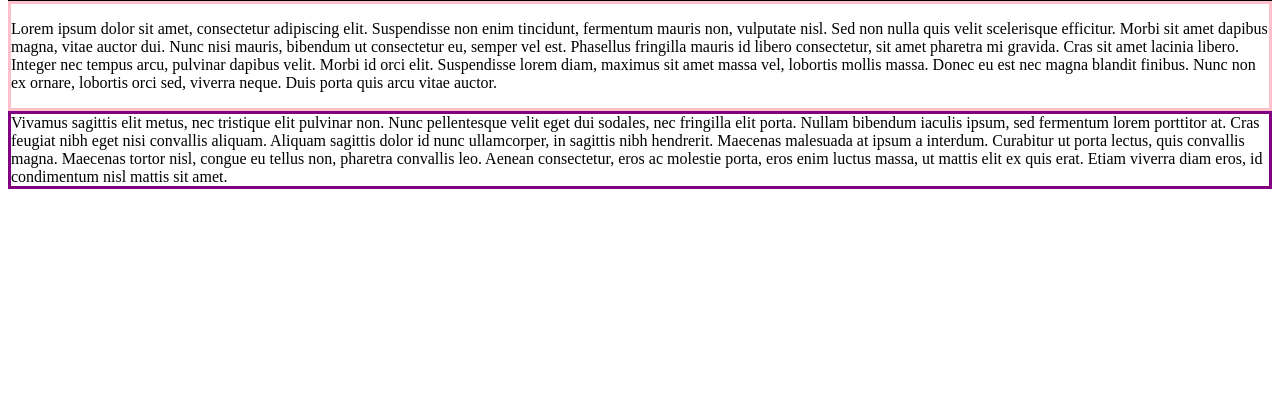
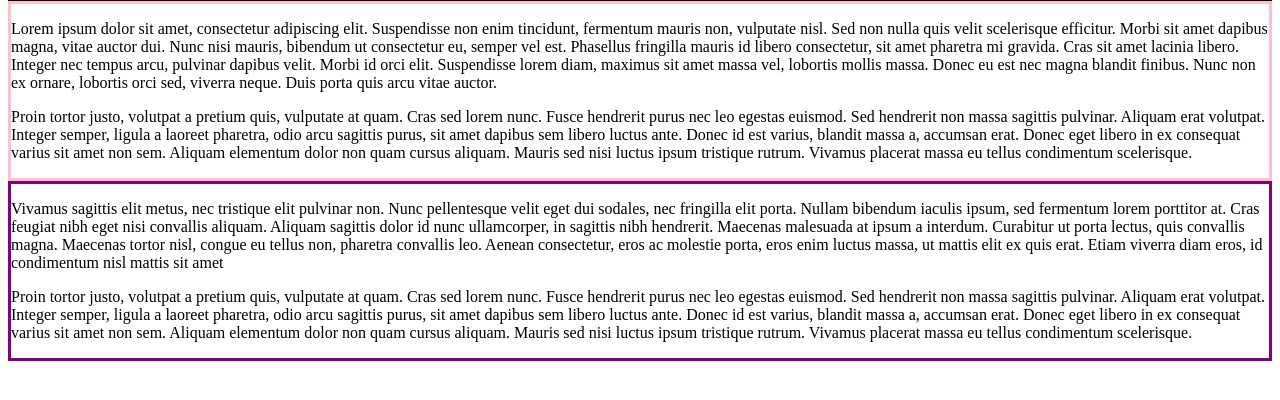
Before and after one commit to camilaZea/Exercice1, a plain HTML site: page index.htm in a window 1280 px wide. Shown: the part 198-598 px from the top of the page. Drawn offline with Linux system fonts and the light colour scheme.

```diff
--- a/index.htm
+++ b/index.htm
@@ -18,10 +18,18 @@
 
 		<main>
 			<p>Lorem ipsum dolor sit amet, consectetur adipiscing elit. Suspendisse non enim tincidunt, fermentum mauris non, vulputate nisl. Sed non nulla quis velit scelerisque efficitur. Morbi sit amet dapibus magna, vitae auctor dui. Nunc nisi mauris, bibendum ut consectetur eu, semper vel est. Phasellus fringilla mauris id libero consectetur, sit amet pharetra mi gravida. Cras sit amet lacinia libero. Integer nec tempus arcu, pulvinar dapibus velit. Morbi id orci elit. Suspendisse lorem diam, maximus sit amet massa vel, lobortis mollis massa. Donec eu est nec magna blandit finibus. Nunc non ex ornare, lobortis orci sed, viverra neque. Duis porta quis arcu vitae auctor.</p>
+
+			<p>Proin tortor justo, volutpat a pretium quis, vulputate at quam. Cras sed lorem nunc. Fusce hendrerit purus nec leo egestas euismod. Sed hendrerit non massa sagittis pulvinar. Aliquam erat volutpat. Integer semper, ligula a laoreet pharetra, odio arcu sagittis purus, sit amet dapibus sem libero luctus ante. Donec id est varius, blandit massa a, accumsan erat. Donec eget libero in ex consequat varius sit amet non sem. Aliquam elementum dolor non quam cursus aliquam. Mauris sed nisi luctus ipsum tristique rutrum. Vivamus placerat massa eu tellus condimentum scelerisque.</p>
 		</main>
 
 
 	</body>
 
-	<footer>Vivamus sagittis elit metus, nec tristique elit pulvinar non. Nunc pellentesque velit eget dui sodales, nec fringilla elit porta. Nullam bibendum iaculis ipsum, sed fermentum lorem porttitor at. Cras feugiat nibh eget nisi convallis aliquam. Aliquam sagittis dolor id nunc ullamcorper, in sagittis nibh hendrerit. Maecenas malesuada at ipsum a interdum. Curabitur ut porta lectus, quis convallis magna. Maecenas tortor nisl, congue eu tellus non, pharetra convallis leo. Aenean consectetur, eros ac molestie porta, eros enim luctus massa, ut mattis elit ex quis erat. Etiam viverra diam eros, id condimentum nisl mattis sit amet.</footer>
+	<footer>
+		<p>
+		Vivamus sagittis elit metus, nec tristique elit pulvinar non. Nunc pellentesque velit eget dui sodales, nec fringilla elit porta. Nullam bibendum iaculis ipsum, sed fermentum lorem porttitor at. Cras feugiat nibh eget nisi convallis aliquam. Aliquam sagittis dolor id nunc ullamcorper, in sagittis nibh hendrerit. Maecenas malesuada at ipsum a interdum. Curabitur ut porta lectus, quis convallis magna. Maecenas tortor nisl, congue eu tellus non, pharetra convallis leo. Aenean consectetur, eros ac molestie porta, eros enim luctus massa, ut mattis elit ex quis erat. Etiam viverra diam eros, id condimentum nisl mattis sit amet
+	</p>
+
+	<p>Proin tortor justo, volutpat a pretium quis, vulputate at quam. Cras sed lorem nunc. Fusce hendrerit purus nec leo egestas euismod. Sed hendrerit non massa sagittis pulvinar. Aliquam erat volutpat. Integer semper, ligula a laoreet pharetra, odio arcu sagittis purus, sit amet dapibus sem libero luctus ante. Donec id est varius, blandit massa a, accumsan erat. Donec eget libero in ex consequat varius sit amet non sem. Aliquam elementum dolor non quam cursus aliquam. Mauris sed nisi luctus ipsum tristique rutrum. Vivamus placerat massa eu tellus condimentum scelerisque.</p>
+</footer>
 </html>
```
